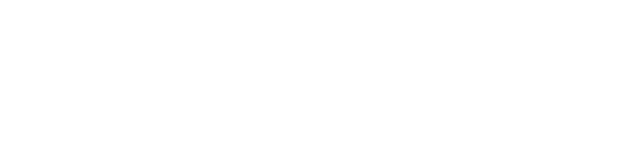
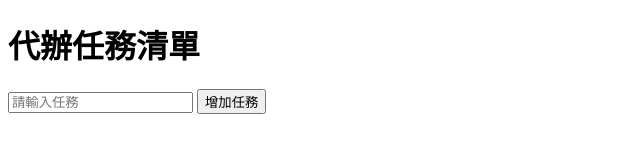
Before and after one commit to jerry83314/TypeScriptTodoList, a plain HTML site: page index.html in a window 1280 px wide. Shown: the whole page, without its empty margins (0-640 px from the left). Drawn offline with Linux system fonts and the light colour scheme.

Commit message:
add html

```diff
--- a/index.html
+++ b/index.html
@@ -6,6 +6,10 @@
     <title>Document</title>
   </head>
   <body>
+    <h1>代辦任務清單</h1>
+    <input type="text" class="taskName" placeholder="請輸入任務">
+    <input type="button" class="addTask" value="增加任務">
+    <ul class="taskList"></ul>
     <script src="./task.js" type="moudle"></script>
   </body>
 </html>
```
